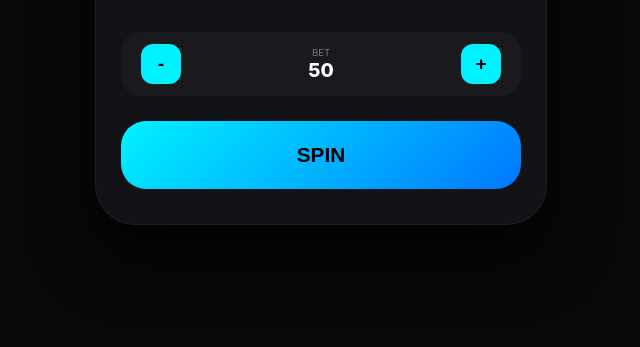
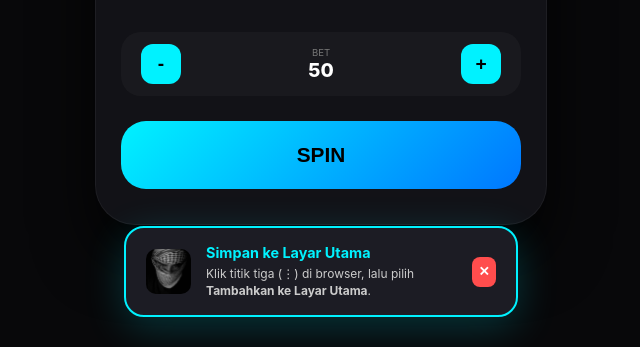
Before and after one commit to rhteaster-ui/slot-by-sann, a plain HTML site: page index.html in a window 1280 px wide. Shown: the part 453-800 px from the top of the page, without its empty margins (319-959 px from the left). Drawn offline with Linux system fonts and the light colour scheme.

Commit message:
Update index.html

```diff
--- a/index.html
+++ b/index.html
@@ -4,9 +4,10 @@
     <meta charset="UTF-8">
     <meta name="viewport" content="width=device-width, initial-scale=1.0">
     <title>Slot Simulasi - BySanz v3 Final</title>
-    <link rel="manifest" href="manifest.json">
-    <meta name="theme-color" content="#08080a">
+
+    <link rel="icon" href="src/icon.png" type="image/png">
     <link rel="apple-touch-icon" href="src/icon.png">
+
     <style>
         :root {
             --bg: #08080a;
@@ -51,6 +52,7 @@
             font-weight: 800;
         }
 
+        /* Display Saldo */
         .balance-card {
             background: rgba(0,0,0,0.4);
             padding: 20px;
@@ -65,6 +67,7 @@
             color: var(--gold);
         }
 
+        /* Reels */
         .reels-wrapper {
             display: flex;
             gap: 15px;
@@ -85,6 +88,7 @@
             box-shadow: inset 0 0 15px rgba(0,0,0,0.5);
         }
 
+        /* Pop up Nominal */
         #resultPopup {
             position: absolute;
             top: 50%;
@@ -104,6 +108,7 @@
             opacity: 1;
         }
 
+        /* Controls */
         .bet-input {
             display: flex;
             justify-content: space-between;
@@ -140,6 +145,64 @@
 
         .spin-btn:disabled { opacity: 0.3; cursor: not-allowed; }
 
+        /* Custom A2HS Popup (Tambahan Baru) */
+        .install-popup {
+            position: fixed;
+            bottom: -150px;
+            left: 50%;
+            transform: translateX(-50%);
+            background: #1c1c24;
+            border: 2px solid var(--accent);
+            padding: 15px 20px;
+            border-radius: 20px;
+            box-shadow: 0 10px 40px rgba(0,242,255,0.2);
+            z-index: 100;
+            display: flex;
+            align-items: center;
+            gap: 15px;
+            transition: bottom 0.6s cubic-bezier(0.68, -0.55, 0.265, 1.55);
+            width: 85%;
+            max-width: 350px;
+        }
+
+        .install-popup.show {
+            bottom: 30px;
+        }
+
+        .install-popup-icon {
+            width: 45px;
+            height: 45px;
+            border-radius: 10px;
+            object-fit: cover;
+        }
+
+        .install-popup-text {
+            font-size: 0.75rem;
+            text-align: left;
+            line-height: 1.4;
+            color: #ccc;
+            flex-grow: 1;
+        }
+
+        .install-popup-text strong {
+            color: var(--accent);
+            font-size: 0.9rem;
+            display: block;
+            margin-bottom: 3px;
+        }
+
+        .install-popup-close {
+            background: var(--lose);
+            border: none;
+            color: white;
+            width: 30px;
+            height: 30px;
+            border-radius: 8px;
+            cursor: pointer;
+            font-weight: 900;
+        }
+
+        /* Animations */
         @keyframes reelSpin {
             0% { transform: translateY(-8px); filter: blur(0); }
             50% { transform: translateY(8px); filter: blur(6px); }
@@ -151,6 +214,15 @@
     </style>
 </head>
 <body>
+
+<div class="install-popup" id="customInstallPopup">
+    <img src="src/icon.png" alt="Icon" class="install-popup-icon" onerror="this.src='https://via.placeholder.com/45/00f2ff/000000?text=Sanz'">
+    <div class="install-popup-text">
+        <strong>Simpan ke Layar Utama</strong>
+        Klik titik tiga (⋮) di browser, lalu pilih <b>Tambahkan ke Layar Utama</b>.
+    </div>
+    <button class="install-popup-close" onclick="closeA2HS()">✕</button>
+</div>
 
 <div class="container">
     <div id="resultPopup"></div>
@@ -185,13 +257,13 @@
     let bet = 50;
     let active = false;
 
-    // AUDIO SYSTEM (Path Lokal untuk Offline)
+    // AUDIO SYSTEM (Link asli bawaan kamu, DIJAMIN BUNYI)
     const sfx = {
-        click: new Audio('src/sfx/click.mp3'),
-        spin: new Audio('src/sfx/spin.mp3'),
-        stop: new Audio('src/sfx/stop.mp3'),
-        win: new Audio('src/sfx/win.mp3'),
-        lose: new Audio('src/sfx/lose.mp3')
+        click: new Audio('https://files.catbox.moe/9dtvfy.mp3'),
+        spin: new Audio('https://files.catbox.moe/o49pmv.mp3'),
+        stop: new Audio('https://actions.google.com/sounds/v1/foley/box_lid_close.ogg'),
+        win: new Audio('https://files.catbox.moe/ntn336.mp3'),
+        lose: new Audio('https://files.catbox.moe/rk21ys.mp3')
     };
 
     function play(key) {
@@ -211,16 +283,24 @@
 
     async function spinNow() {
         if (active || credits < bet) return;
+
         active = true;
         credits -= bet;
         updateUI();
         play('spin');
+
         const btn = document.getElementById('btnSpin');
         const popup = document.getElementById('resultPopup');
         const r = [document.getElementById('r1'), document.getElementById('r2'), document.getElementById('r3')];
+
         btn.disabled = true;
         popup.classList.remove('show');
-        r.forEach(el => { el.classList.add('spinning'); el.classList.remove('win-glow'); });
+
+        r.forEach(el => {
+            el.classList.add('spinning');
+            el.classList.remove('win-glow');
+        });
+
         let res = [];
         for (let i = 0; i < 3; i++) {
             await new Promise(resolve => setTimeout(resolve, 1000 + (i * 600)));
@@ -230,12 +310,14 @@
             r[i].innerText = icon;
             play('stop');
         }
+
         checkWin(res, r);
     }
 
     function checkWin(res, els) {
         const popup = document.getElementById('resultPopup');
         let win = 0;
+
         if (res[0] === res[1] && res[1] === res[2]) {
             win = bet * 20;
             if (res[0] === '💎') win = bet * 100;
@@ -250,6 +332,7 @@
             showPopup(`-${bet.toLocaleString()}`, 'var(--lose)');
             play('lose');
         }
+
         credits += win;
         updateUI();
         active = false;
@@ -268,11 +351,17 @@
         document.getElementById('balanceText').innerText = credits.toLocaleString();
     }
 
-    if ('serviceWorker' in navigator) {
-        window.addEventListener('load', () => {
-            navigator.serviceWorker.register('sw.js');
-        });
+    // Logic Custom Popup Add to Home Screen (Mulai otomatis)
+    window.addEventListener('DOMContentLoaded', () => {
+        setTimeout(() => {
+            document.getElementById('customInstallPopup').classList.add('show');
+        }, 2000);
+    });
+
+    function closeA2HS() {
+        document.getElementById('customInstallPopup').classList.remove('show');
     }
 </script>
+
 </body>
-        </html>
+            </html>
```
